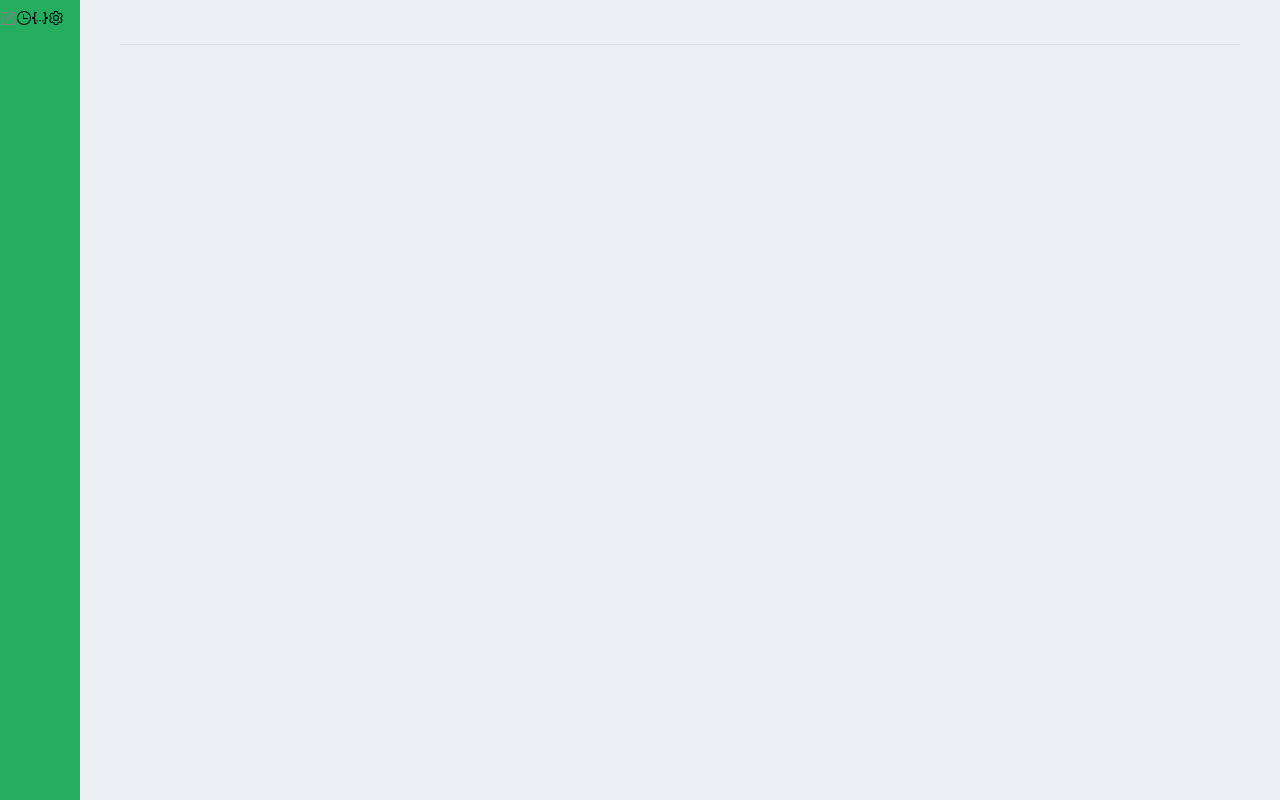
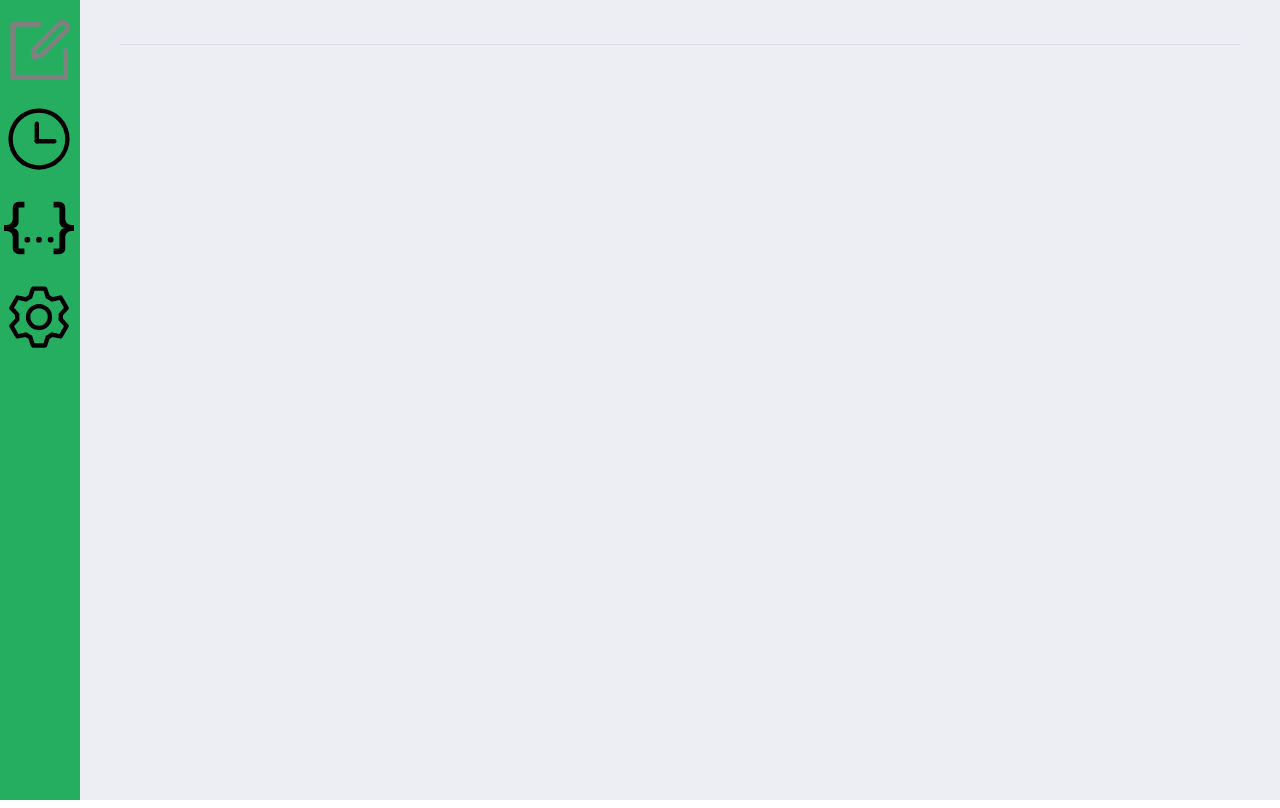
Before and after one commit to qiunet/DTools, a Vue app: page /Setting in a window 1280 px wide. Built offline with nearby package versions, Linux system fonts and the light colour scheme.

Commit message:
导航栏图标大小设定

```diff
--- a/src/renderer/src/components/SideBar.vue
+++ b/src/renderer/src/components/SideBar.vue
@@ -40,7 +40,15 @@ export default {
     padding-top: 10px;
   }
   .button-icon {
-    padding-top: 10px;
+    padding-top: 15px;
+    padding-left: 4px;
+    width: 70px;
+    height: 70px;
+  }
+
+  .button-icon > svg {
+    width: 70px;
+    height: 70px;
   }
   .button-icon:hover {
     color: gray;
```
